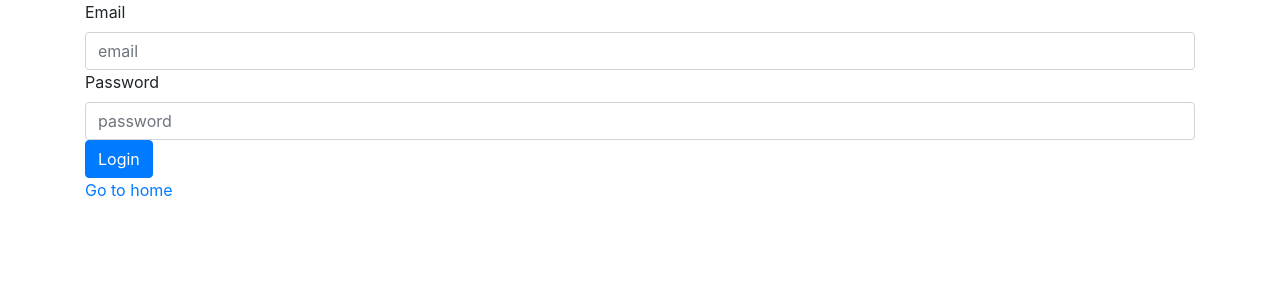
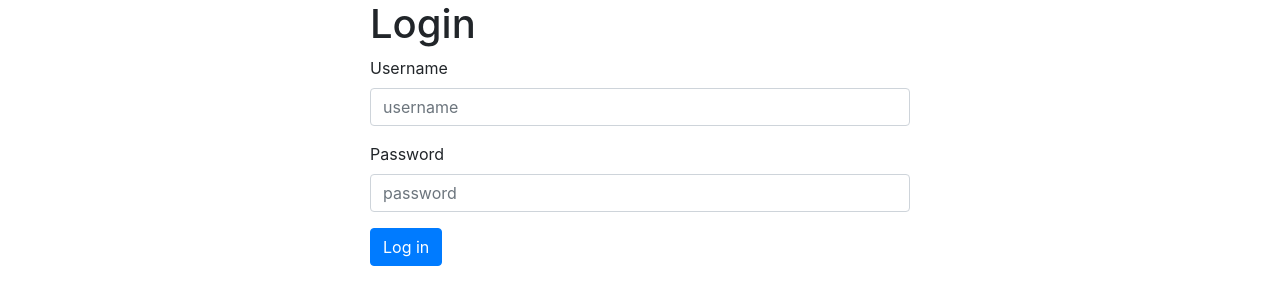
Before and after one commit to fsevilla/basic-cms-training, an Angular app: page /login in a window 1280 px wide. Shown: the top 304 px of the page. Built offline with nearby package versions, Linux system fonts and the light colour scheme.

Commit message:
Login functionality

```diff
--- a/src/app/components/home/home.component.html
+++ b/src/app/components/home/home.component.html
@@ -1,3 +1,3 @@
 <p>
-  home works!
+  home works! {{demo}}
 </p>
--- a/src/app/components/home/home.component.ts
+++ b/src/app/components/home/home.component.ts
@@ -9,9 +9,13 @@ import { HomeService } from './home.service';
 })
 export class HomeComponent implements OnInit {
 
+  demo:string;
+
   constructor(
     private homeService: HomeService
-  ) { }
+  ) {
+    this.demo = 'here!';
+  }
 
   ngOnInit() {
     this.homeService.getContent()
--- a/src/app/components/home/home.service.ts
+++ b/src/app/components/home/home.service.ts
@@ -24,7 +24,7 @@ export class HomeService {
   }
 
   getContent():Promise<any> {
-    const url = `${environment.apiUrl}/content/home`;
+    const url = `${environment.apiUrl}${environment.apiPath}user`;
 
     return this.baseHttp.get(url)
       .pipe(
--- a/src/app/components/login/login.component.html
+++ b/src/app/components/login/login.component.html
@@ -1,21 +1,25 @@
 <div class="container">
+  <div class="row">
+    <div class="col-md-6 offset-md-3">
+      <h1>Login</h1>
       <form (submit)="submitLogin()">
-    <div>
-      <label for="email">Email</label>
-      <input class="form-control" #emailInput type="email" placeholder="email" name="email" [(ngModel)]="data.email">
+        <div class="form-group">
+          <label for="username">Username</label>
+          <input class="form-control" type="text" placeholder="username" name="username" [(ngModel)]="data.username">
         </div>
-    <div>
+        <div class="form-group">
           <label for="password">Password</label>
-      <input class="form-control" #passwordInput type="password" placeholder="password" name="password" [(ngModel)]="data.password">
+          <input class="form-control" type="password" placeholder="password" name="password" [(ngModel)]="data.password">
         </div>
-    <div *ngIf="error">
+        <div class="form-group" *ngIf="error">
           <div class="alert alert-danger" role="alert">
-        Credenciales incorrectas!
+            incorrect username/password
           </div>
         </div>
-    <div>
-      <button class="btn btn-primary">Login</button>
+        <div class="form-group">
+        <button class="btn btn-primary">Log in</button>
         </div>
       </form>
-  <a [routerLink]="homeLink">Go to home</a>
     </div>
+  </div>
+</div>
--- a/src/app/components/login/login.component.ts
+++ b/src/app/components/login/login.component.ts
@@ -10,13 +10,11 @@ import { Router } from '@angular/router';
 export class LoginComponent implements OnInit {
 
   data:any = {
-    email: '',
+    username: '',
     password: ''
   };
 
   error:boolean;
-
-  homeLink:string = '/home';
 
   constructor(
     private loginService: LoginService,
@@ -28,8 +26,8 @@ export class LoginComponent implements OnInit {
   }
 
   submitLogin() {
-    if(this.data.email && this.data.password) {
-      this.loginService.login(this.data)
+    if(this.data.username && this.data.password) {
+      this.loginService.login(this.data.username, this.data.password)
         .then(() => {
           this.router.navigate(['/home']);
         })
@@ -37,21 +35,7 @@ export class LoginComponent implements OnInit {
           this.error = true;
         });
     } else {
-    }
-
-  }
-
-  altSubmit(username, password) {
-    if(!username.value) {
-      username.classList.add('error');
-    } else {
-      username.classList.remove('error');
-    }
-
-    if(!password.value) {
-      password.classList.add('error');
-    } else {
-      password.classList.remove('error');
+      console.log('Missing data');
     }
   }
 
--- a/src/app/components/login/login.service.ts
+++ b/src/app/components/login/login.service.ts
@@ -1,8 +1,7 @@
 import { Injectable } from '@angular/core';
-import { HttpClient, HttpHeaders, HttpErrorResponse } from '@angular/common/http';
-import { map, catchError } from 'rxjs/operators';
-import { throwError } from 'rxjs';
+import { BaseHttpService } from 'src/app/globals/services/base-http.service';
 import { environment } from '../../../environments/environment';
+import { map } from 'rxjs/operators';
 
 import { AuthenticationService } from 'src/app/globals/services/authentication.service';
 
@@ -12,35 +11,28 @@ import { AuthenticationService } from 'src/app/globals/services/authentication.s
 export class LoginService {
 
   constructor(
-    private httpClient: HttpClient,
+    private baseHttp: BaseHttpService,
     private authenticationService: AuthenticationService
   ) {
-    console.log('Constructed loginService', this.httpClient);
   }
 
-  private handleError(error:HttpErrorResponse) {
-    console.log('Service failed:', error)
-    return throwError('Exception!');
-  }
+  login(username:string, password:string):Promise<any> {
+    let url = `${environment.apiUrl}oauth/token`;
 
-  login(params:any):Promise<any> {
-    let url = `${environment.apiUrl}/login`;
+    let data = {
+      username,
+      password,
+      client_id: environment.clientKey,
+      client_secret: environment.clientSecret,
+      grant_type: environment.grantType
+    };
 
-    const headers = new HttpHeaders({
-      'content-type': 'application/json'
-    });
-
-    const httpOptions = {
-      headers
-    }
-
-    return this.httpClient.post(url, params, httpOptions)
+    return this.baseHttp.simplePost(url, data)
       .pipe(
         map(response => {
           this.authenticationService.saveSession(response);
           return response;
-        }),
-        catchError(this.handleError)
+        })
       )
       .toPromise();
   }
--- a/src/app/globals/services/authentication.service.ts
+++ b/src/app/globals/services/authentication.service.ts
@@ -17,6 +17,10 @@ export class AuthenticationService {
 
   getToken():string {
     const session = this.getSession();
-    return session ? session['token'] : '';
+    return session ? `${session.token_type} ${session.access_token}` : '';
+  }
+
+  isLoggedIn():boolean {
+    return !!this.getSession();
   }
 }
```
Lines whose indentation alone changed are shown as unchanged.
